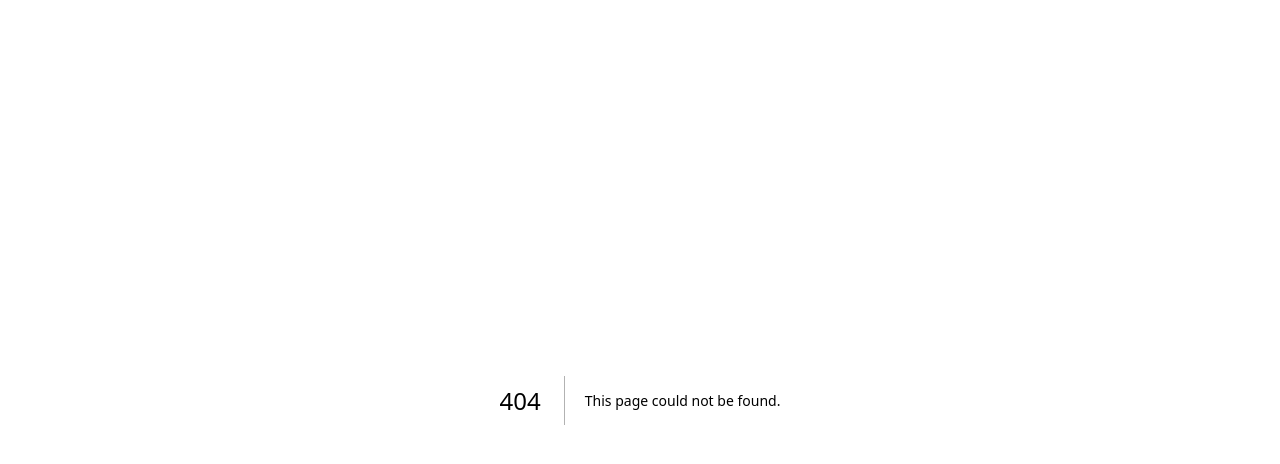
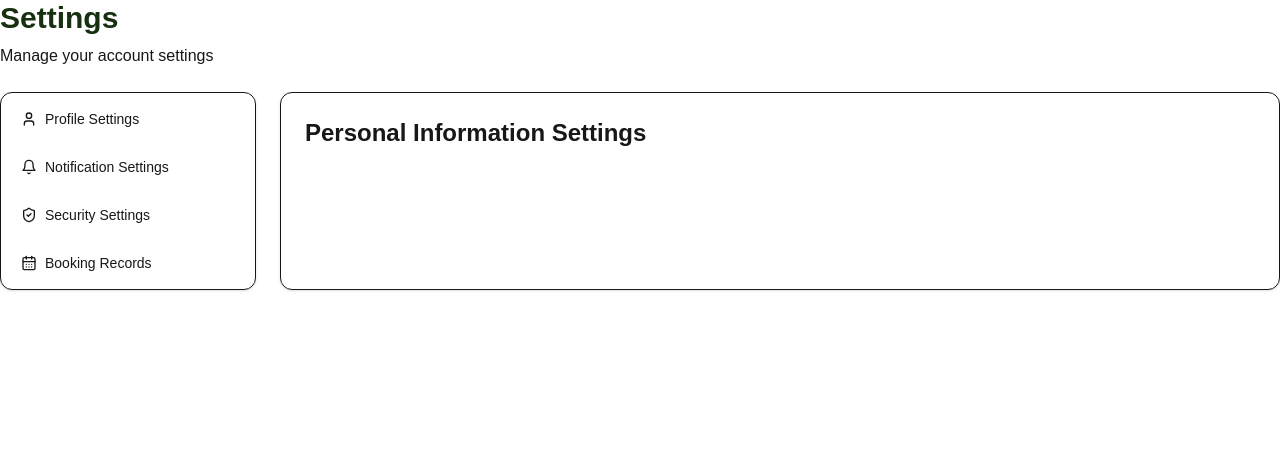
Before and after one commit to Escapsule/Thalitera, a Next.js app: page /settings in a window 1280 px wide. Before the commit this address had no page. Shown: the top 464 px of the page. Built offline with nearby package versions, Linux system fonts and the light colour scheme.

Commit message:
Initial design of settings-page

```diff
--- /dev/null
+++ b/src/app/settings/BookingRecords.tsx
@@ -0,0 +1,11 @@
+import React from 'react';
+
+const BookingRecords = () => {
+  return (
+    <div>
+      <h2 className="text-2xl font-semibold mb-4"></h2>
+    </div>
+  );
+};
+
+export default BookingRecords;
--- /dev/null
+++ b/src/app/settings/NotificationSettings.tsx
@@ -0,0 +1,11 @@
+import React from 'react';
+
+const NotificationSettings = () => {
+  return (
+    <div>
+      <h2 className="text-2xl font-semibold mb-4"></h2>
+    </div>
+  );
+};
+
+export default NotificationSettings;
--- /dev/null
+++ b/src/app/settings/ProfileSettings.tsx
@@ -0,0 +1,11 @@
+import React from 'react';
+
+const ProfileSettings = () => {
+  return (
+    <div>
+      <h2 className="text-2xl font-semibold mb-4">Personal Information Settings</h2>
+    </div>
+  );
+};
+
+export default ProfileSettings;
--- /dev/null
+++ b/src/app/settings/SecuritySettings.tsx
@@ -0,0 +1,11 @@
+import React from 'react';
+
+const SecuritySettings = () => {
+  return (
+    <div>
+      <h2 className="text-2xl font-semibold mb-4"></h2>
+    </div>
+  );
+};
+
+export default SecuritySettings;
--- /dev/null
+++ b/src/app/settings/page.tsx
@@ -0,0 +1,95 @@
+"use client"
+
+import React, { useState } from 'react'
+import { Card } from "@/components/ui/card"
+import { Button } from "@/components/ui/button"
+import { cn } from "@/lib/utils"
+import ProfileSettings from './ProfileSettings'
+import NotificationSettings from './NotificationSettings'
+import SecuritySettings from './SecuritySettings'
+import BookingRecords from './BookingRecords'
+import {
+    UserIcon,
+    BellIcon,
+    ShieldCheckIcon,
+    CalendarDaysIcon,
+  } from "lucide-react"
+
+// Navigation item configuration
+const navItems = [
+    {
+      title: "Profile Settings",
+      icon: UserIcon,
+      value: "profile"
+    },
+    {
+      title: "Notification Settings",
+      icon: BellIcon,
+      value: "notifications"
+    },
+    {
+      title: "Security Settings",
+      icon: ShieldCheckIcon,
+      value: "security"
+    },
+    {
+      title: "Booking Records",
+      icon: CalendarDaysIcon,
+      value: "bookings"
+    }
+]
+const page = () => {
+    const [activeTab, setActiveTab] = useState("profile")
+
+    return (
+        <div>
+
+            <div className="mb-6">
+                <h1 className="text-3xl font-bold text-[lch(17_23_133)] mb-2">Settings</h1>
+                <p className="text-muted-foreground">Manage your account settings</p>
+            </div>
+
+            <div className="flex gap-6">
+                {/* Left Navigation */}
+                <Card className="w-64 p-2">
+                    <nav className="space-y-3">
+                        {navItems.map((item) => (
+                            <Button
+                                key={item.value}
+                                variant="ghost"
+                                className={cn(
+                                    "w-full justify-start gap-2",
+                                    activeTab === item.value && "bg-muted"
+                                )}
+                                onClick={() => setActiveTab(item.value)}
+                            >
+                                <item.icon className="h-4 w-4" />
+                                {item.title}
+                            </Button>
+                        ))}
+                    </nav>
+                </Card>
+
+                {/* Right side content */}
+                <Card className="flex-1 p-6">
+                    {activeTab === "profile" && (
+                        <ProfileSettings />
+                    )}
+                    {activeTab === "notifications" && (
+                        <NotificationSettings />
+                    )}
+                    {activeTab === "security" && (
+                        <SecuritySettings />
+                    )}
+                    {activeTab === "bookings" && (
+                        <BookingRecords />
+                    )}
+                </Card>
+
+            </div>
+
+        </div>
+    )
+}
+
+export default page
--- /dev/null
+++ b/src/components/ui/button.tsx
@@ -0,0 +1,59 @@
+import * as React from "react"
+import { Slot } from "@radix-ui/react-slot"
+import { cva, type VariantProps } from "class-variance-authority"
+
+import { cn } from "@/lib/utils"
+
+const buttonVariants = cva(
+  "inline-flex items-center justify-center gap-2 whitespace-nowrap rounded-md text-sm font-medium transition-all disabled:pointer-events-none disabled:opacity-50 [&_svg]:pointer-events-none [&_svg:not([class*='size-'])]:size-4 shrink-0 [&_svg]:shrink-0 outline-none focus-visible:border-ring focus-visible:ring-ring/50 focus-visible:ring-[3px] aria-invalid:ring-destructive/20 dark:aria-invalid:ring-destructive/40 aria-invalid:border-destructive",
+  {
+    variants: {
+      variant: {
+        default:
+          "bg-primary text-primary-foreground shadow-xs hover:bg-primary/90",
+        destructive:
+          "bg-destructive text-white shadow-xs hover:bg-destructive/90 focus-visible:ring-destructive/20 dark:focus-visible:ring-destructive/40 dark:bg-destructive/60",
+        outline:
+          "border bg-background shadow-xs hover:bg-accent hover:text-accent-foreground dark:bg-input/30 dark:border-input dark:hover:bg-input/50",
+        secondary:
+          "bg-secondary text-secondary-foreground shadow-xs hover:bg-secondary/80",
+        ghost:
+          "hover:bg-accent hover:text-accent-foreground dark:hover:bg-accent/50",
+        link: "text-primary underline-offset-4 hover:underline",
+      },
+      size: {
+        default: "h-9 px-4 py-2 has-[>svg]:px-3",
+        sm: "h-8 rounded-md gap-1.5 px-3 has-[>svg]:px-2.5",
+        lg: "h-10 rounded-md px-6 has-[>svg]:px-4",
+        icon: "size-9",
+      },
+    },
+    defaultVariants: {
+      variant: "default",
+      size: "default",
+    },
+  }
+)
+
+function Button({
+  className,
+  variant,
+  size,
+  asChild = false,
+  ...props
+}: React.ComponentProps<"button"> &
+  VariantProps<typeof buttonVariants> & {
+    asChild?: boolean
+  }) {
+  const Comp = asChild ? Slot : "button"
+
+  return (
+    <Comp
+      data-slot="button"
+      className={cn(buttonVariants({ variant, size, className }))}
+      {...props}
+    />
+  )
+}
+
+export { Button, buttonVariants }
--- /dev/null
+++ b/src/components/ui/card.tsx
@@ -0,0 +1,92 @@
+import * as React from "react"
+
+import { cn } from "@/lib/utils"
+
+function Card({ className, ...props }: React.ComponentProps<"div">) {
+  return (
+    <div
+      data-slot="card"
+      className={cn(
+        "bg-card text-card-foreground flex flex-col gap-6 rounded-xl border py-6 shadow-sm",
+        className
+      )}
+      {...props}
+    />
+  )
+}
+
+function CardHeader({ className, ...props }: React.ComponentProps<"div">) {
+  return (
+    <div
+      data-slot="card-header"
+      className={cn(
+        "@container/card-header grid auto-rows-min grid-rows-[auto_auto] items-start gap-1.5 px-6 has-data-[slot=card-action]:grid-cols-[1fr_auto] [.border-b]:pb-6",
+        className
+      )}
+      {...props}
+    />
+  )
+}
+
+function CardTitle({ className, ...props }: React.ComponentProps<"div">) {
+  return (
+    <div
+      data-slot="card-title"
+      className={cn("leading-none font-semibold", className)}
+      {...props}
+    />
+  )
+}
+
+function CardDescription({ className, ...props }: React.ComponentProps<"div">) {
+  return (
+    <div
+      data-slot="card-description"
+      className={cn("text-muted-foreground text-sm", className)}
+      {...props}
+    />
+  )
+}
+
+function CardAction({ className, ...props }: React.ComponentProps<"div">) {
+  return (
+    <div
+      data-slot="card-action"
+      className={cn(
+        "col-start-2 row-span-2 row-start-1 self-start justify-self-end",
+        className
+      )}
+      {...props}
+    />
+  )
+}
+
+function CardContent({ className, ...props }: React.ComponentProps<"div">) {
+  return (
+    <div
+      data-slot="card-content"
+      className={cn("px-6", className)}
+      {...props}
+    />
+  )
+}
+
+function CardFooter({ className, ...props }: React.ComponentProps<"div">) {
+  return (
+    <div
+      data-slot="card-footer"
+      className={cn("flex items-center px-6 [.border-t]:pt-6", className)}
+      {...props}
+    />
+  )
+}
+
+export {
+  Card,
+  CardHeader,
+  CardFooter,
+  CardTitle,
+  CardAction,
+  CardDescription,
+  CardContent,
+}
--- /dev/null
+++ b/src/lib/utils.ts
@@ -0,0 +1,6 @@
+import { clsx, type ClassValue } from "clsx"
+import { twMerge } from "tailwind-merge"
+
+export function cn(...inputs: ClassValue[]) {
+  return twMerge(clsx(inputs))
+}
```
